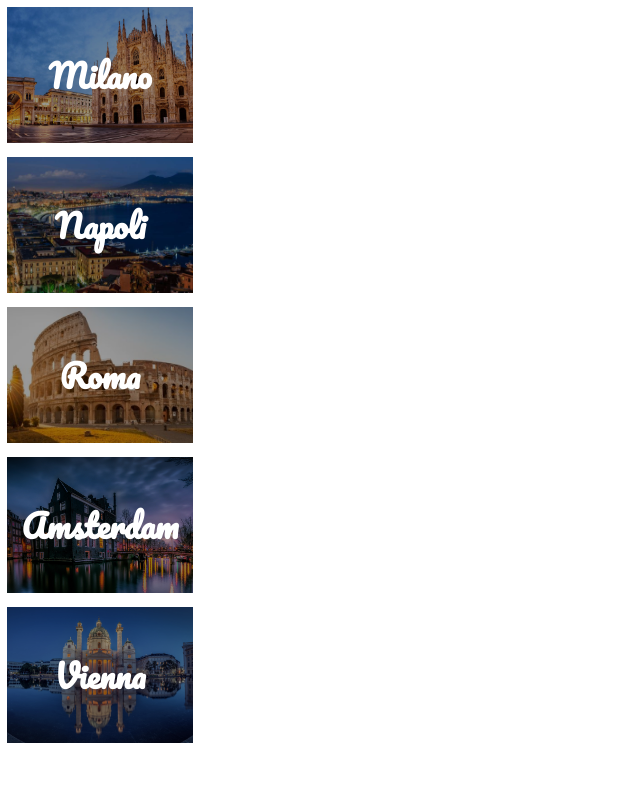
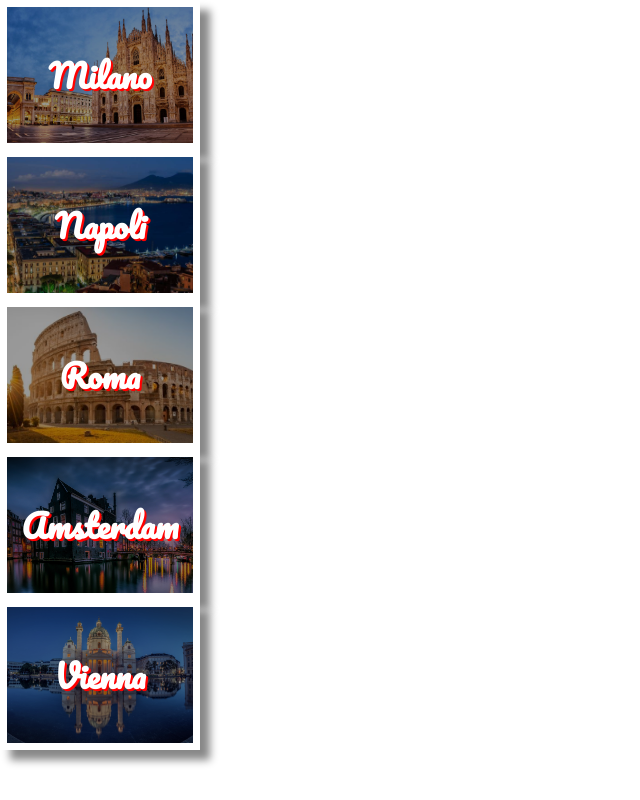
Before and after one commit to FraOliv/htmlcss-airbnb, a plain HTML site: page index.html in a window 1280 px wide. Shown: the whole page, without its empty margins (0-640 px from the left). Drawn offline with Linux system fonts and the light colour scheme.

Commit message:
inserito commenti, box shadow e text shadow

```diff
--- a/css/style.css
+++ b/css/style.css
@@ -1,6 +1,6 @@
 *{
   margin: 0;
-  padding: 0%;
+  padding: 0;
   box-sizing: border-box;
 }
 main {
@@ -16,6 +16,7 @@ main {
   position: relative;
   background-size: cover;
   background-position: center;
+  box-shadow: 10px 10px 8px #888888;
 
 
 }
@@ -33,7 +34,10 @@ main {
   top: 50%;
   left: 50%;
   transform: translate(-50%, -50%);
+  text-shadow: 2px 2px #ff0000;
 }
+
+/* Qui iniziano le immagini delle città */
 .milano{
   background-image: url(../img/milano.jpg);
   display: block;
@@ -57,3 +61,4 @@ main {
   background-image: url(../img/vienna.jpg);
     display: block;
 }
+/* Qui finiscono le immagini delle città */
```
